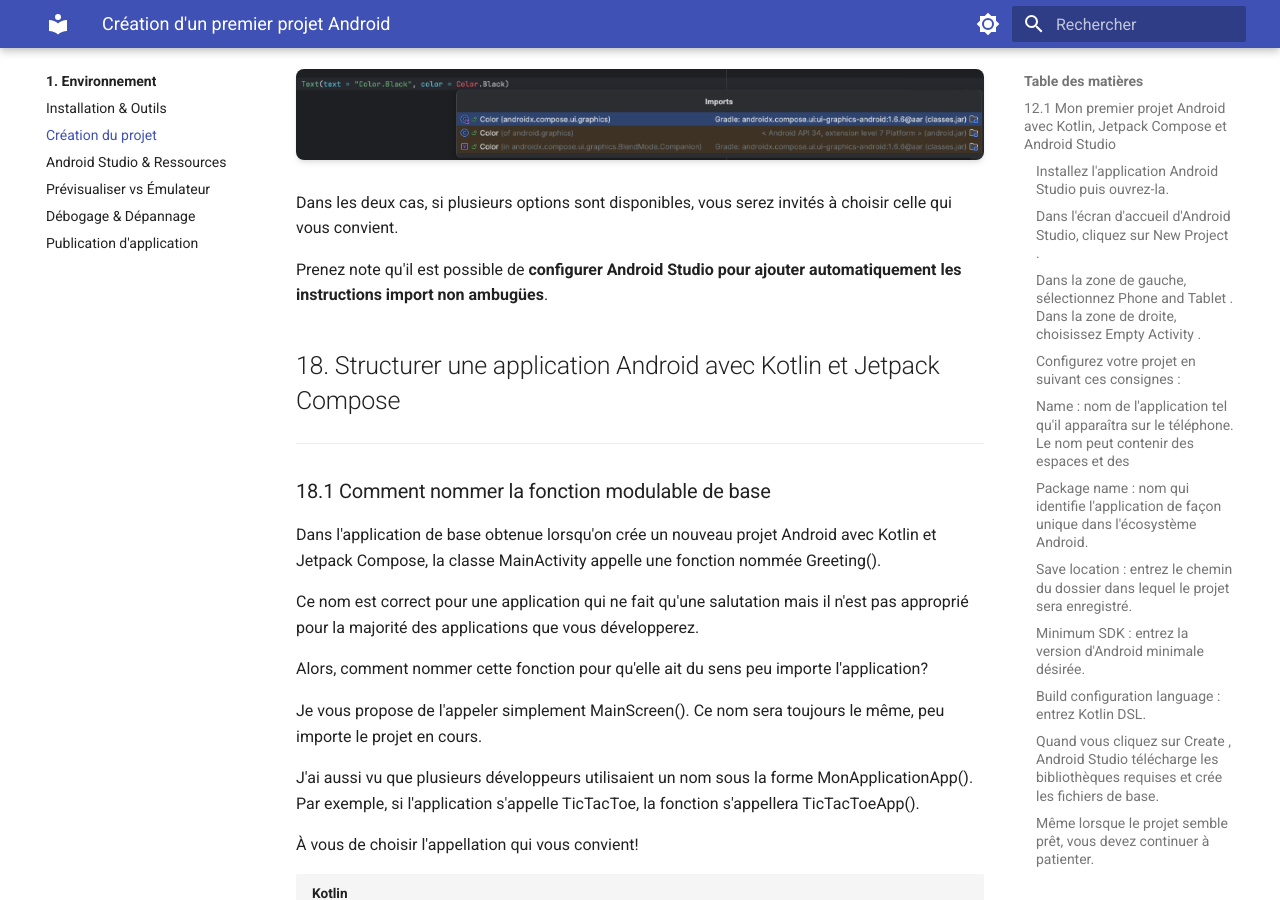
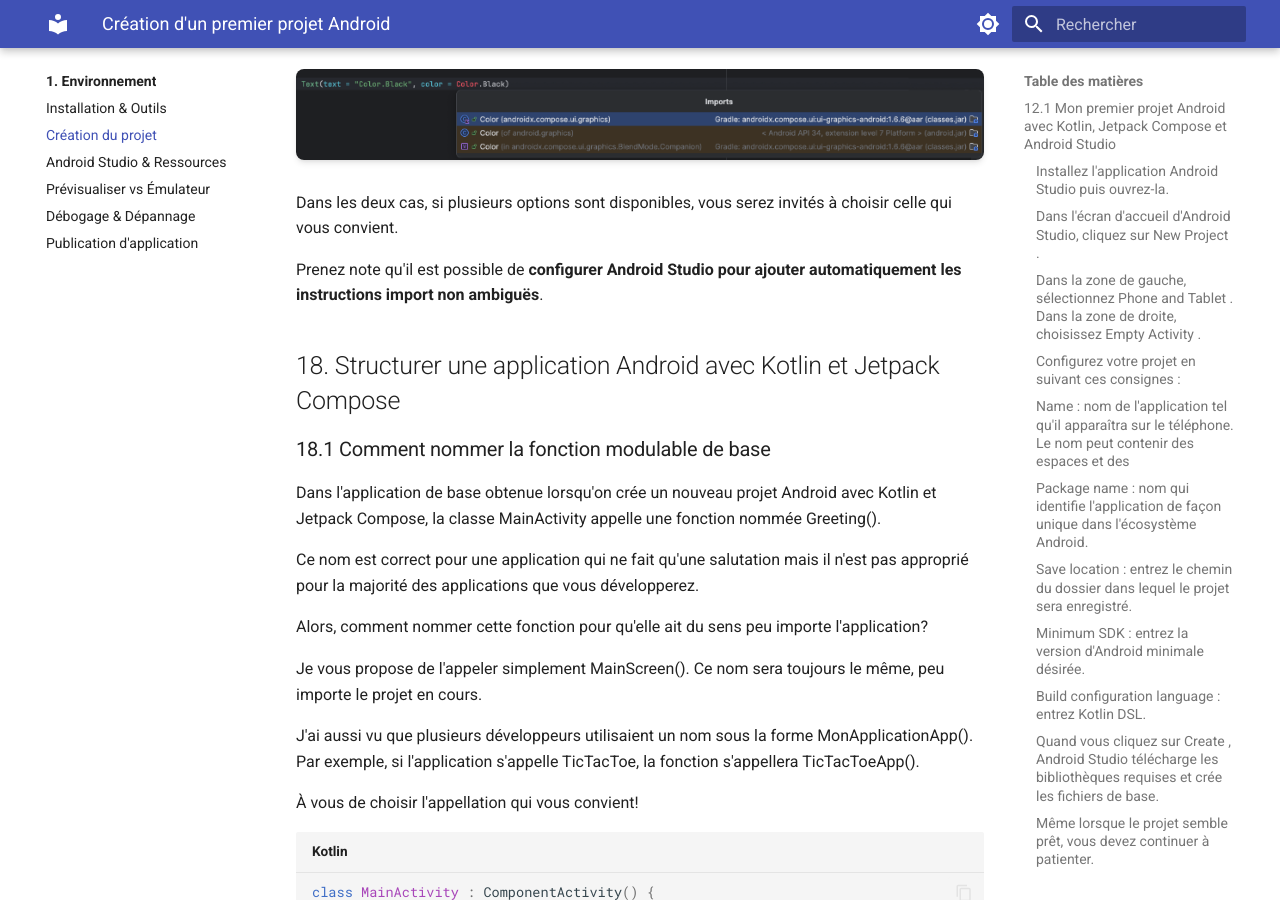
Before and after one commit to Apps-Mobiles-2-Victo/notes_de_cours, an MkDocs documentation site: the page built from docs/01-environnement/premier-projet.md, in a window 1280 px wide and 900 px high, scrolled down 6185 px. Built offline with MkDocs 1.6.1 and Material for MkDocs 9.7.7, drawn with Linux system fonts in a browser that asks for light colours.

Commit message:
Fix typo in documentation: correct "non ambugües" to "non ambiguës" and remove unnecessary lines in the Android Studio configuration section.

```diff
--- a/docs/01-environnement/premier-projet.md
+++ b/docs/01-environnement/premier-projet.md
@@ -187,15 +187,10 @@
 Dans les deux cas, si plusieurs options sont disponibles, vous serez invités à choisir celle qui vous convient.
 
 
-Prenez note qu'il est possible de **configurer Android Studio pour ajouter automatiquement les instructions import non ambugües**.
+Prenez note qu'il est possible de **configurer Android Studio pour ajouter automatiquement les instructions import non ambiguës**.
 
 
 ## 18. Structurer une application Android avec Kotlin et Jetpack Compose
-
-
-
----
-
 
 ### 18.1 Comment nommer la fonction modulable de base
 
```
Also changed, not shown: other parts of docs/01-environnement/premier-projet.md (+0 -7 lines).
